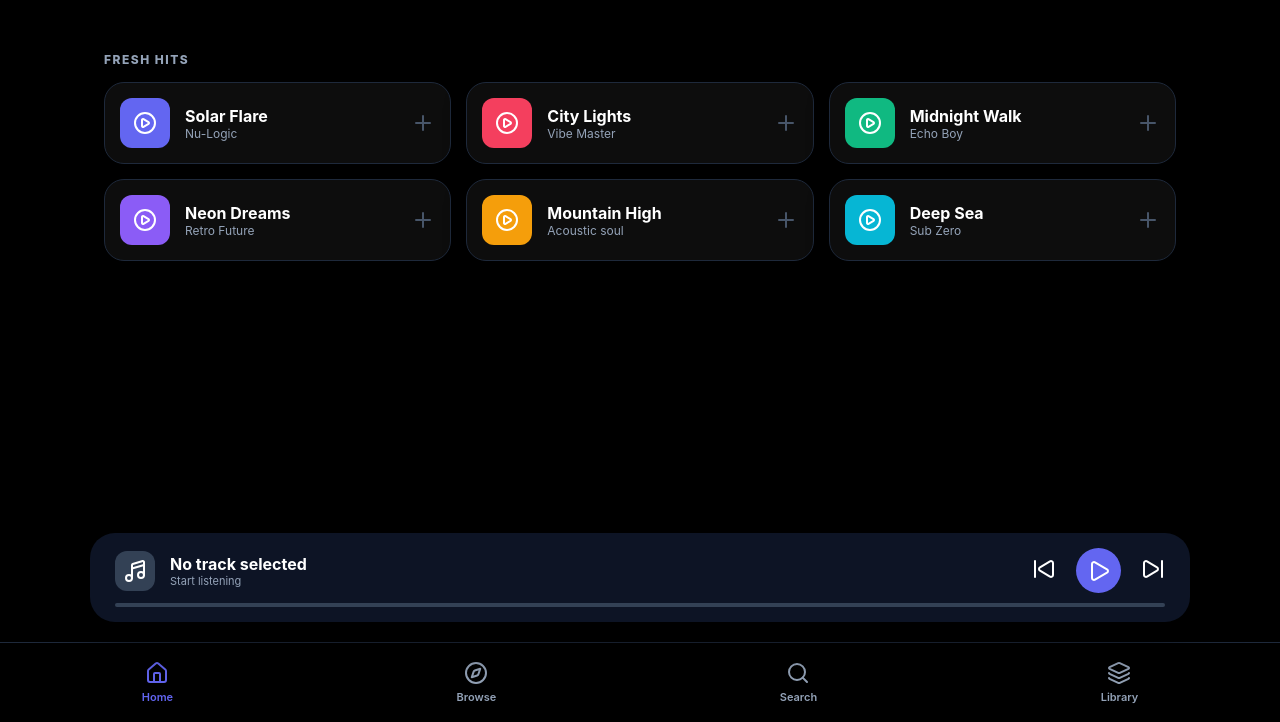
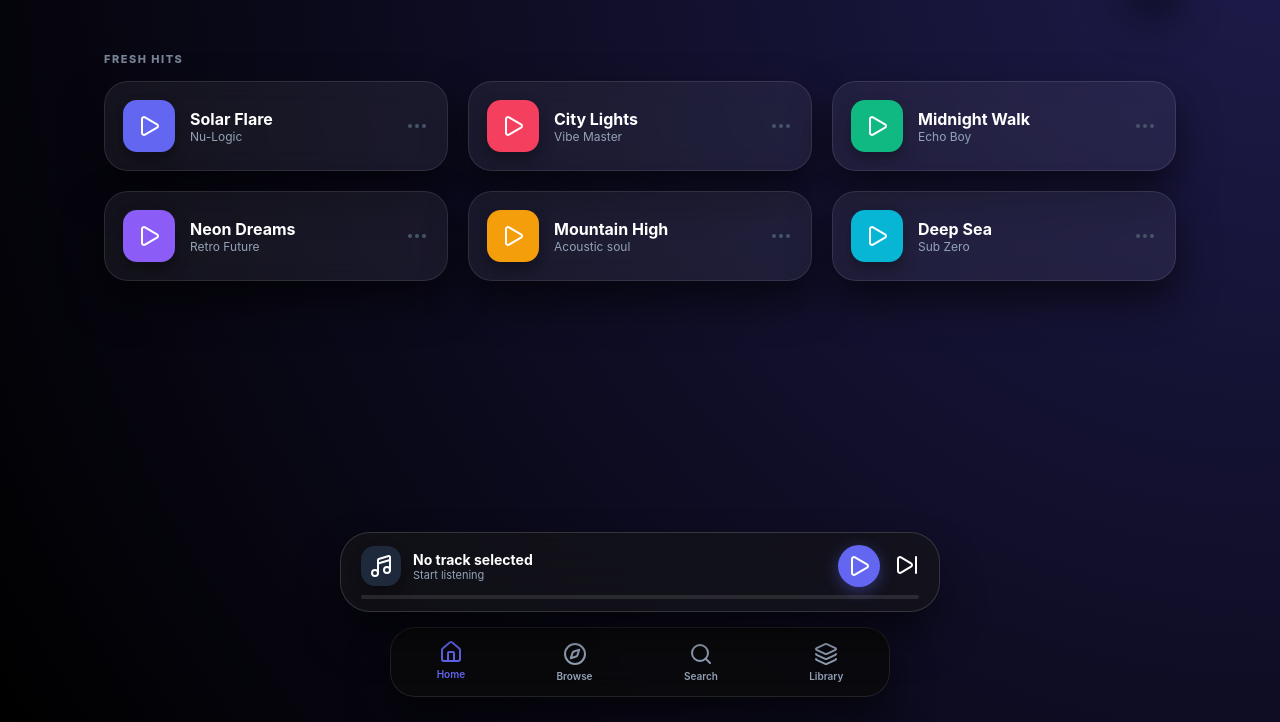
Before and after one commit to airstore780-svg/asmusic, a plain HTML site: page index.html in a window 1280 px wide. Shown: the part 78-800 px from the top of the page. Drawn offline with nearby package versions, Linux system fonts and the light colour scheme.

Commit message:
Update index.html

```diff
--- a/index.html
+++ b/index.html
@@ -3,17 +3,19 @@
 <head>
     <meta charset="UTF-8">
     <meta name="viewport" content="width=device-width, initial-scale=1.0, maximum-scale=1.0, user-scalable=no">
-    <title>AS Music</title>
+    <title>AS Music - Float</title>
     <script src="https://unpkg.com/lucide@latest"></script>
     <style>
         :root {
             --bg: #000000;
-            --card-bg: rgba(255, 255, 255, 0.05);
+            /* Glass Effect: Light tint with high transparency */
+            --card-bg: rgba(255, 255, 255, 0.06);
             --accent: #6366f1;
             --text-main: #ffffff;
             --text-sub: #94a3b8;
-            --shadow: 0 10px 25px -5px rgba(0, 0, 0, 0.5);
-            --nav-height: 80px;
+            /* Deep, soft shadow for the "float" effect */
+            --shadow: 0 20px 40px rgba(0, 0, 0, 0.6);
+            --nav-height: 70px;
         }
 
         * {
@@ -25,6 +27,8 @@
         body {
             font-family: 'Inter', -apple-system, sans-serif;
             background-color: var(--bg);
+            /* Subtle radial gradient to give the background some depth */
+            background: radial-gradient(circle at top right, #1e1b4b, #000000);
             color: var(--text-main);
             height: 100vh;
             width: 100vw;
@@ -39,7 +43,6 @@
             position: relative;
         }
 
-        /* --- Header --- */
         header {
             padding: 30px 5% 10px;
             display: flex;
@@ -51,26 +54,22 @@
         }
 
         .profile-pic {
-            width: 45px;
-            height: 45px;
+            width: 45px; height: 45px;
             border-radius: 15px;
             background-color: var(--accent);
-            /* --- LOGO FILE PATH CONFIG --- */
             background-image: url('logo.jpg');
             background-size: contain;
             background-position: center;
             background-repeat: no-repeat;
-            /* ----------------------------- */
             box-shadow: var(--shadow);
             cursor: pointer;
-            border: 2px solid #1e293b;
+            border: 1px solid rgba(255, 255, 255, 0.2);
         }
 
-        /* --- Main Scrollable Content --- */
         main {
             flex: 1;
             overflow-y: auto;
-            padding: 20px 5% 180px;
+            padding: 20px 5% 220px;
             max-width: 1200px;
             margin: 0 auto;
             width: 100%;
@@ -86,67 +85,74 @@
             to { opacity: 1; transform: translateY(0); }
         }
 
-        /* --- UI Elements --- */
         .section-label {
             text-transform: uppercase;
             letter-spacing: 1.5px;
-            font-size: 12px;
+            font-size: 11px;
             font-weight: 800;
             color: var(--text-sub);
             margin: 25px 0 15px;
             display: block;
+            opacity: 0.8;
         }
 
         .track-grid {
             display: grid;
             grid-template-columns: repeat(auto-fill, minmax(300px, 1fr));
-            gap: 15px;
+            gap: 20px;
         }
 
+        /* --- Floating Glass Cards --- */
         .track-row {
             display: flex;
             align-items: center;
             gap: 15px;
-            padding: 15px;
+            padding: 18px;
             background: var(--card-bg);
-            border: 1px solid #1e293b;
-            border-radius: 20px;
+            /* The "Glass" Core */
+            backdrop-filter: blur(12px);
+            -webkit-backdrop-filter: blur(12px);
+            /* Thin highlight border for the edge */
+            border: 1px solid rgba(255, 255, 255, 0.1);
+            border-radius: 24px;
             cursor: pointer;
-            transition: all 0.2s ease;
+            transition: all 0.3s cubic-bezier(0.4, 0, 0.2, 1);
             box-shadow: var(--shadow);
         }
 
         .track-row:hover {
-            transform: translateY(-2px);
-            background: #1e293b;
-            box-shadow: 0 15px 30px rgba(0,0,0,0.4);
+            transform: translateY(-6px) scale(1.02);
+            background: rgba(255, 255, 255, 0.1);
+            border: 1px solid rgba(255, 255, 255, 0.2);
         }
 
         .track-thumb {
-            width: 50px; height: 50px;
-            border-radius: 12px;
+            width: 52px; height: 52px;
+            border-radius: 14px;
             display: flex; align-items: center; justify-content: center;
             color: white;
+            box-shadow: 0 8px 15px rgba(0,0,0,0.3);
         }
 
-        /* --- Persistent Player Bar --- */
+        /* --- Floating Player Bar --- */
         .player-bar {
             position: fixed;
-            bottom: 100px;
-            left: 5%;
-            right: 5%;
-            max-width: 1100px;
+            bottom: 110px; /* Lifted higher */
+            left: 20px;
+            right: 20px;
+            max-width: 600px; /* Narrower for a more "floating pill" look */
             margin: 0 auto;
-            background: rgba(15, 23, 42, 0.9);
-            backdrop-filter: blur(20px);
-            -webkit-backdrop-filter: blur(20px);
-            border-radius: 25px;
-            padding: 15px 25px;
-            box-shadow: 0 20px 50px rgba(0,0,0,0.5);
+            background: rgba(20, 20, 25, 0.7);
+            backdrop-filter: blur(25px);
+            -webkit-backdrop-filter: blur(25px);
+            border: 1px solid rgba(255, 255, 255, 0.15);
+            border-radius: 30px;
+            padding: 12px 20px;
+            box-shadow: 0 25px 50px -12px rgba(0, 0, 0, 0.8);
             z-index: 1000;
             display: flex;
             flex-direction: column;
-            gap: 10px;
+            gap: 8px;
             cursor: pointer;
         }
 
@@ -159,65 +165,56 @@
         .current-track-info {
             display: flex;
             align-items: center;
-            gap: 15px;
-            width: 40%;
+            gap: 12px;
+            width: 50%;
         }
 
         .player-controls {
             display: flex;
             align-items: center;
-            gap: 20px;
+            gap: 15px;
         }
 
         .play-btn {
-            width: 45px; height: 45px;
+            width: 42px; height: 42px;
             background: var(--accent);
             border-radius: 50%;
             display: flex; align-items: center; justify-content: center;
             color: white; border: none;
             cursor: pointer;
-            transition: transform 0.2s;
+            box-shadow: 0 4px 15px rgba(99, 102, 241, 0.4);
         }
-        .play-btn:active { transform: scale(0.9); }
 
         .progress-wrapper {
             width: 100%;
             height: 4px;
-            background: #334155;
+            background: rgba(255, 255, 255, 0.1);
             border-radius: 10px;
             overflow: hidden;
         }
         #progress-fill {
-            height: 100%;
-            width: 0%;
+            height: 100%; width: 0%;
             background: var(--accent);
-            transition: width 0.1s linear;
         }
 
-        /* --- Drawer Player --- */
-        #player-drawer {
-            position: fixed; top: 0; left: 0; width: 100vw; height: 100vh;
-            background: #000000; z-index: 2000; transform: translateY(100%);
-            transition: transform 0.6s cubic-bezier(0.32, 0.72, 0, 1);
-            display: flex; flex-direction: column; align-items: center; padding: 60px 30px;
-        }
-        #player-drawer.open { transform: translateY(0); }
-        .drawer-handle { width: 40px; height: 5px; background: #334155; border-radius: 10px; position: absolute; top: 15px; }
-        .big-art { width: 80vw; max-width: 350px; aspect-ratio: 1; border-radius: 30px; background-size: cover; background-position: center; margin-bottom: 40px; box-shadow: 0 20px 40px rgba(0,0,0,0.5); }
-        .drawer-info { text-align: center; margin-bottom: 40px; }
-        .drawer-controls { display: flex; align-items: center; gap: 40px; }
-
-        /* --- Bottom Navigation --- */
+        /* --- Floating Nav Bar --- */
         nav.main-nav {
             position: fixed;
-            bottom: 0;
-            width: 100%;
+            bottom: 25px; /* Detached from bottom */
+            left: 20px;
+            right: 20px;
+            max-width: 500px;
+            margin: 0 auto;
             height: var(--nav-height);
-            background: #000000;
+            background: rgba(10, 10, 10, 0.8);
+            backdrop-filter: blur(20px);
+            -webkit-backdrop-filter: blur(20px);
             display: flex;
             justify-content: space-around;
             align-items: center;
-            border-top: 1px solid #1e293b;
+            border: 1px solid rgba(255, 255, 255, 0.1);
+            border-radius: 25px; /* Rounded corners for floating look */
+            box-shadow: var(--shadow);
             z-index: 999;
         }
 
@@ -227,18 +224,28 @@
             align-items: center;
             text-decoration: none;
             color: var(--text-sub);
-            font-size: 11px;
+            font-size: 10px;
             font-weight: 600;
-            gap: 5px;
-            transition: color 0.3s;
+            gap: 4px;
+            transition: all 0.3s;
         }
 
-        .nav-item.active { color: var(--accent); }
+        .nav-item.active { color: var(--accent); transform: translateY(-2px); }
+
+        /* --- Drawer Player --- */
+        #player-drawer {
+            position: fixed; top: 0; left: 0; width: 100vw; height: 100vh;
+            background: rgba(0,0,0,0.95); backdrop-filter: blur(30px);
+            z-index: 2000; transform: translateY(100%);
+            transition: transform 0.6s cubic-bezier(0.32, 0.72, 0, 1);
+            display: flex; flex-direction: column; align-items: center; padding: 60px 30px;
+        }
+        #player-drawer.open { transform: translateY(0); }
+        .drawer-handle { width: 40px; height: 5px; background: rgba(255,255,255,0.2); border-radius: 10px; position: absolute; top: 20px; }
 
         @media (max-width: 600px) {
-            .current-track-info { width: 60%; }
-            .player-bar { bottom: 90px; padding: 12px 15px; }
-            .track-grid { grid-template-columns: 1fr; }
+            .player-bar { bottom: 110px; left: 15px; right: 15px; }
+            nav.main-nav { bottom: 20px; width: 90%; }
         }
     </style>
 </head>
@@ -264,41 +271,39 @@
         <section id="browse" class="view">
             <span class="section-label">Explore Genres</span>
             <div class="track-grid">
-                <div class="track-row" style="background: #1e3a8a; color: white;">Pop Essentials</div>
-                <div class="track-row" style="background: #7f1d1d; color: white;">Chill Lofi</div>
-                <div class="track-row" style="background: #064e3b; color: white;">Deep House</div>
-                <div class="track-row" style="background: #4c1d95; color: white;">Indie Folk</div>
+                <div class="track-row" style="background: rgba(30, 58, 138, 0.3)">Pop Essentials</div>
+                <div class="track-row" style="background: rgba(127, 29, 29, 0.3)">Chill Lofi</div>
+                <div class="track-row" style="background: rgba(6, 78, 59, 0.3)">Deep House</div>
+                <div class="track-row" style="background: rgba(76, 29, 149, 0.3)">Indie Folk</div>
             </div>
         </section>
 
         <section id="search" class="view">
             <span class="section-label">Quick Find</span>
-            <input type="text" placeholder="Search tracks or artists..." style="width:100%; padding:18px; border-radius:18px; border:1px solid #334155; background: #0f172a; color: white; outline:none; font-size:16px;">
+            <input type="text" placeholder="Search tracks..." style="width:100%; padding:18px; border-radius:22px; border:1px solid rgba(255,255,255,0.1); background: rgba(255,255,255,0.05); color: white; outline:none; backdrop-filter: blur(10px);">
         </section>
 
         <section id="library" class="view">
             <span class="section-label">My Collection</span>
             <div class="track-row">Liked Songs</div>
-            <div class="track-row">Recently Played</div>
+            <div class="track-row" style="margin-top:10px">Recently Played</div>
         </section>
     </main>
 
     <div class="player-bar" onclick="toggleDrawer(true)">
         <div class="player-top">
             <div class="current-track-info">
-                <div id="p-thumb" class="track-thumb" style="background: #334155; width: 40px; height: 40px;">
-                    <i data-lucide="music-4" size="18"></i>
+                <div id="p-thumb" class="track-thumb" style="background: #1e293b; width: 40px; height: 40px;">
+                    <i data-lucide="music-4" size="16"></i>
                 </div>
                 <div style="overflow: hidden">
-                    <div id="p-name" style="font-weight: 700; white-space: nowrap; overflow: hidden; text-overflow: ellipsis;">No track selected</div>
+                    <div id="p-name" style="font-weight: 700; font-size: 14px; white-space: nowrap; overflow: hidden; text-overflow: ellipsis;">No track selected</div>
                     <div id="p-artist" style="font-size: 11px; color: var(--text-sub);">Start listening</div>
                 </div>
             </div>
-
             <div class="player-controls">
-                <button onclick="event.stopPropagation(); player.prev()" style="background:none; border:none; color:var(--text-main); cursor:pointer"><i data-lucide="skip-back"></i></button>
-                <button class="play-btn" onclick="event.stopPropagation(); player.toggle()"><i data-lucide="play" id="play-icon"></i></button>
-                <button onclick="event.stopPropagation(); player.next()" style="background:none; border:none; color:var(--text-main); cursor:pointer"><i data-lucide="skip-forward"></i></button>
+                <button class="play-btn" onclick="event.stopPropagation(); player.toggle()"><i data-lucide="play" id="play-icon" size="20"></i></button>
+                <button onclick="event.stopPropagation(); player.next()" style="background:none; border:none; color:white; cursor:pointer"><i data-lucide="skip-forward" size="20"></i></button>
             </div>
         </div>
         <div class="progress-wrapper">
@@ -308,15 +313,15 @@
 
     <div id="player-drawer">
         <div class="drawer-handle" onclick="toggleDrawer(false)"></div>
-        <div id="d-art" class="big-art"></div>
-        <div class="drawer-info">
-            <h1 id="d-name">Song Name</h1>
-            <p id="d-artist" style="color: var(--text-sub);">Artist Name</p>
+        <div id="d-art" class="big-art" style="width:280px; height:280px; border-radius:40px; margin: 60px 0 40px; box-shadow: var(--shadow);"></div>
+        <div class="drawer-info" style="text-align:center">
+            <h1 id="d-name" style="font-size: 28px; margin-bottom: 8px;">Song Name</h1>
+            <p id="d-artist" style="color: var(--text-sub); font-size: 18px;">Artist Name</p>
         </div>
-        <div class="drawer-controls">
-            <button onclick="player.prev()" style="background:none; border:none; color: white;"><i data-lucide="skip-back" size="32"></i></button>
-            <button class="play-btn" style="width:70px; height:70px;" onclick="player.toggle()"><i data-lucide="play" size="32" class="d-play-icon"></i></button>
-            <button onclick="player.next()" style="background:none; border:none; color: white;"><i data-lucide="skip-forward" size="32"></i></button>
+        <div class="drawer-controls" style="display:flex; gap:40px; align-items:center; margin-top:50px;">
+            <button onclick="player.prev()" style="background:none; border:none; color:white"><i data-lucide="skip-back" size="32"></i></button>
+            <button class="play-btn" style="width:80px; height:80px" onclick="player.toggle()"><i data-lucide="play" size="32" class="d-play-icon"></i></button>
+            <button onclick="player.next()" style="background:none; border:none; color:white"><i data-lucide="skip-forward" size="32"></i></button>
         </div>
     </div>
 
@@ -330,15 +335,13 @@
 
 <script>
     const tracks = [
-        { name: "Solar Flare", artist: "Nu-Logic", color: "#6366f1", src: "" },
-        { name: "City Lights", artist: "Vibe Master", color: "#f43f5e", src: "" },
-        { name: "Midnight Walk", artist: "Echo Boy", color: "#10b981", src: "" },
-        { name: "Neon Dreams", artist: "Retro Future", color: "#8b5cf6", src: "" },
-        { name: "Mountain High", artist: "Acoustic soul", color: "#f59e0b", src: "" },
-        { name: "Deep Sea", artist: "Sub Zero", color: "#06b6d4", src: "" }
+        { name: "Solar Flare", artist: "Nu-Logic", color: "#6366f1" },
+        { name: "City Lights", artist: "Vibe Master", color: "#f43f5e" },
+        { name: "Midnight Walk", artist: "Echo Boy", color: "#10b981" },
+        { name: "Neon Dreams", artist: "Retro Future", color: "#8b5cf6" },
+        { name: "Mountain High", artist: "Acoustic soul", color: "#f59e0b" },
+        { name: "Deep Sea", artist: "Sub Zero", color: "#06b6d4" }
     ];
-
-    const audio = document.getElementById('audio-engine');
 
     const player = {
         currentIdx: -1,
@@ -352,8 +355,6 @@
             document.getElementById('p-name').innerText = document.getElementById('d-name').innerText = t.name;
             document.getElementById('p-artist').innerText = document.getElementById('d-artist').innerText = t.artist;
             document.getElementById('p-thumb').style.backgroundColor = document.getElementById('d-art').style.backgroundColor = t.color;
-
-            if(t.src) { audio.src = t.src; audio.play(); }
             this.progress = 0;
             this.play();
         },
@@ -388,7 +389,7 @@
         startTicker() {
             clearInterval(this.timer);
             this.timer = setInterval(() => {
-                this.progress += 0.4;
+                this.progress += 0.5;
                 document.getElementById('progress-fill').style.width = this.progress + '%';
                 if(this.progress >= 100) this.next();
             }, 100);
@@ -414,12 +415,12 @@
             card.className = 'track-row';
             card.onclick = () => player.load(i);
             card.innerHTML = `
-                <div class="track-thumb" style="background:${t.color}"><i data-lucide="play-circle" size="20"></i></div>
+                <div class="track-thumb" style="background:${t.color}"><i data-lucide="play" size="20"></i></div>
                 <div style="flex:1">
                     <div style="font-weight:700">${t.name}</div>
                     <div style="font-size:12px; color:var(--text-sub)">${t.artist}</div>
                 </div>
-                <i data-lucide="plus" color="#475569" size="18"></i>
+                <i data-lucide="more-horizontal" color="#475569" size="20"></i>
             `;
             grid.appendChild(card);
         });
```
